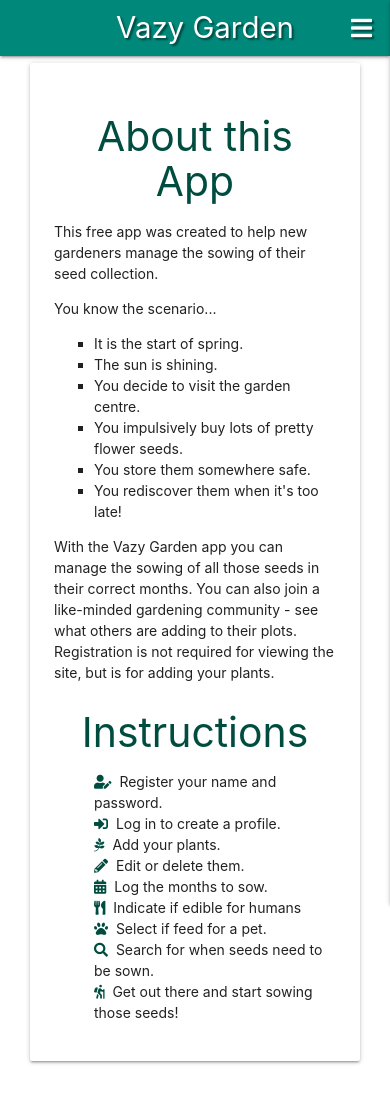
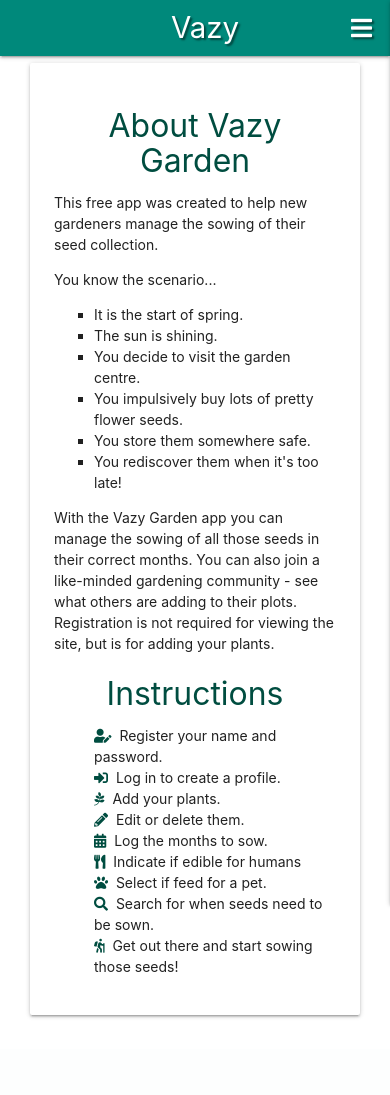
Before and after one commit to janet-dev/ci-milestone-project-3, a Flask app: page /about in a window 390 px wide. After the commit the page ends 1018 px from the top, so only its background shows below. Run offline with Flask 2, Linux system fonts and the light colour scheme; some libraries are stand-ins or nearby versions.

Commit message:
Add media query for short brand logo text on mobile

```diff
--- a/app.py
+++ b/app.py
@@ -213,7 +213,7 @@ def profile(username):
         return render_template(
             "profile.html", username=username, plants=plants)
 
-    return redirect(url_for("login"))
+    return render_template("404.html")
 
 
 @app.route("/logout")
--- a/static/css/style.css
+++ b/static/css/style.css
@@ -64,3 +64,15 @@
     text-decoration-line: underline;
     color: #01579b;
 }
+
+/*------------------------------------- media queries */
+
+/* Code from George Kagan and FdM
+/* https://stackoverflow.com/questions/39894291/how-to-change-text-not-font-size-according-to-screen-size-in-css
+/* Hide short text by default (resolution > 1200px) */
+.short-text { display: none; }
+/* When resolution <= 500px, hide full text and show short text */
+@media (max-width: 500px) {
+    .short-text { display: inline-block; }
+    .full-text { display: none; }
+}
--- a/templates/about.html
+++ b/templates/about.html
@@ -4,9 +4,9 @@
     <div class="row">
         <div class="col s12 m8 offset-m2">
             <div class="card-panel">
-                <h3 class="center-align teal-text text-darken-4">
-                    About this App
-                </h3>
+                <h4 class="center-align teal-text text-darken-4">
+                    About Vazy Garden
+                </h4>
                 <p>This free app was created to help new gardeners manage the sowing of their seed collection.</p>
                 <p>You know the scenario...</p>
                 <ul class="browser-default ul-about">
@@ -22,9 +22,9 @@
                     You can also join a like-minded gardening community - see what others are adding to their plots.
                     Registration is not required for viewing the site, but is for adding your plants.
                 </p>
-                <h3 class="center-align teal-text text-darken-4">
+                <h4 class="center-align teal-text text-darken-4">
                     Instructions
-                </h3>
+                </h4>
                 <ul class="browser-default ul-instruction">
                     <li><i class="fas fa-user-edit prefix teal-text text-darken-4"></i>&nbsp;
                         Register your name and password.</li>
--- a/templates/base.html
+++ b/templates/base.html
@@ -22,7 +22,11 @@
         <!-- main top navbar -->
         <nav class="nav-extended text-shadow teal darken-1">
             <div class="nav-wrapper">
-                <a href="{{ url_for('get_plants') }}" class="brand-logo">Vazy Garden</a>
+                <a href="{{ url_for('get_plants') }}" class="brand-logo">
+                    <!-- Code from George Kagan and FdM on Stack Overflow (see css) -->
+                    <span class="full-text">Vazy Garden</span>
+                    <span class="short-text">Vazy</span>
+                </a>
                 <a href="#" data-target="mobile-demo" class="sidenav-trigger right"><i class="fas fa-bars"></i></a>
                 <ul class="right hide-on-med-and-down">
                     <li><a href="{{ url_for('get_plants') }}">Home</a></li>
--- a/templates/plants.html
+++ b/templates/plants.html
@@ -9,7 +9,7 @@
                 <div class="input-field col l12">
                     <i class="fas fa-search prefix teal-text text-darken-4"></i>
                     <input type="text" name="query" id="query" minlength="3" class="validate" required>
-                    <label for="query">Search Plants</label>
+                    <label for="query">Search All</label>
                 </div>
             </div>
             <div class="col l12">
--- a/templates/profile.html
+++ b/templates/profile.html
@@ -9,7 +9,7 @@
                 <div class="input-field col l12">
                     <i class="fas fa-search prefix teal-text text-darken-4"></i>
                     <input type="text" name="query" id="query" minlength="3" class="validate" required>
-                    <label for="query">Search Plants</label>
+                    <label for="query">Search {{ username|title }}'s</label>
                 </div>
             </div>
             <div class="col l12">
```
